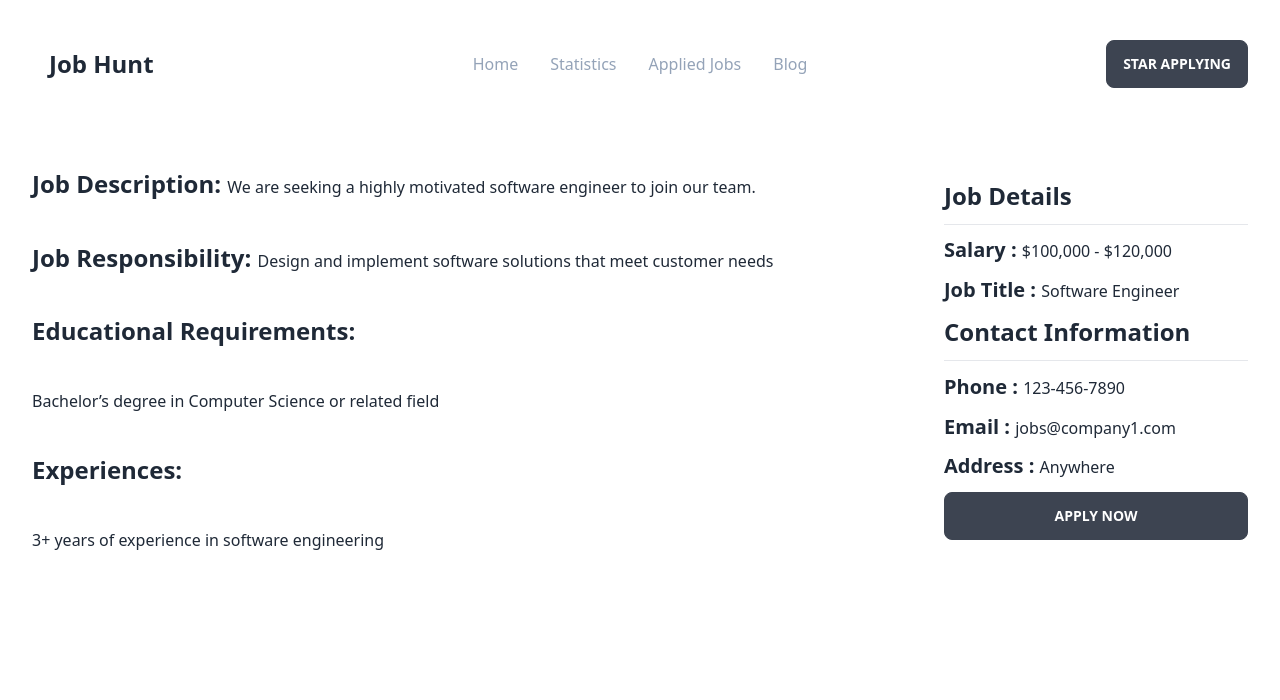
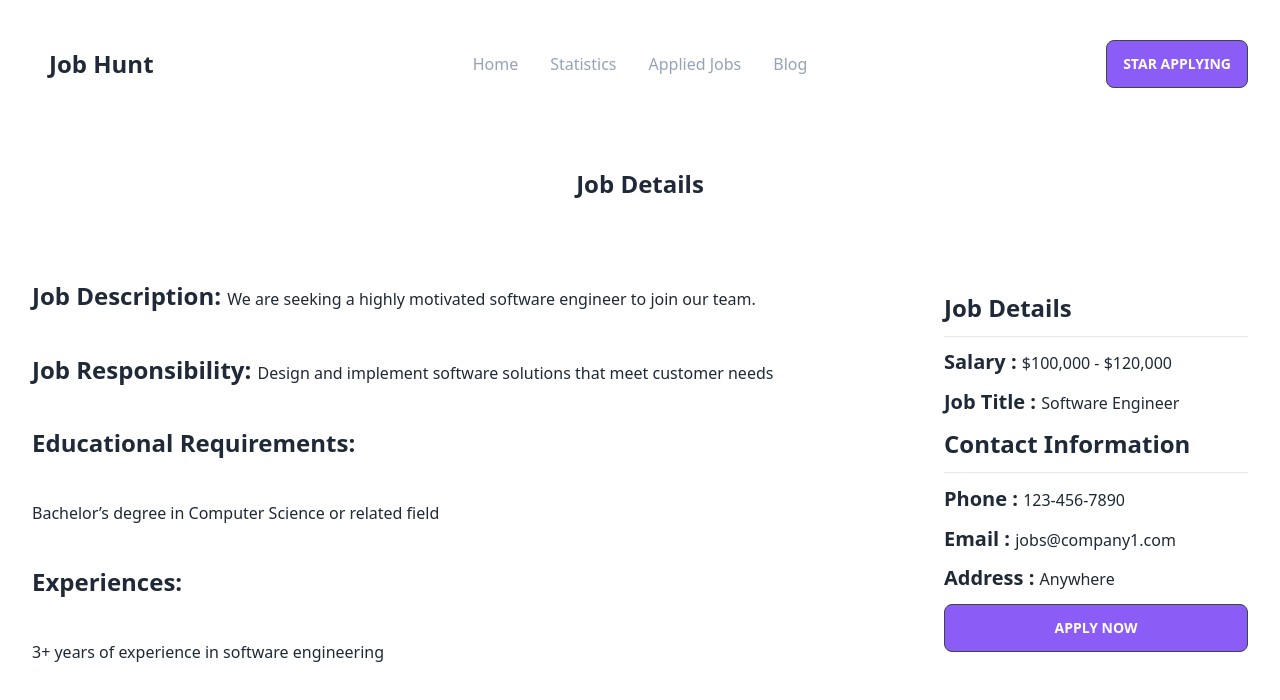
Before and after one commit to maksudur-pro/job-hunt, a React (Vite) app: page /details/1 in a window 1280 px wide. Shown: the top 700 px of the page. Built offline with nearby package versions, Linux system fonts and the light colour scheme.

Commit message:
added bg color

```diff
--- a/src/Components/Feature.jsx
+++ b/src/Components/Feature.jsx
@@ -19,7 +19,7 @@ const Feature = ({ feature }) => {
         </div>
         <div>
           <Link to={`details/${id}`}>
-            <button className="btn">View Details</button>
+            <button className="btn bg-violet-500">View Details</button>
           </Link>
         </div>
       </div>
--- a/src/Components/Header.jsx
+++ b/src/Components/Header.jsx
@@ -64,7 +64,7 @@ const Header = () => {
         </ul>
       </div>
       <div className="navbar-end">
-        <a className="btn">Star Applying</a>
+        <a className="btn bg-violet-500">Star Applying</a>
       </div>
     </div>
   );
--- a/src/Components/Home.jsx
+++ b/src/Components/Home.jsx
@@ -24,7 +24,7 @@ const Home = () => {
         <div>
           <h2 className="text-7xl font-bold">
             One Step <br /> Closer To Your{" "}
-            <span className="text-cyan-500">Dream Job</span>
+            <span className="text-violet-500">Dream Job</span>
           </h2>
           <p className="text-slate-400">
             Explore thousands of job opportunities with all the information you
@@ -32,7 +32,7 @@ const Home = () => {
             from start to finish.
           </p>
           <br />
-          <button className="btn">Get Started</button>
+          <button className="btn bg-violet-500">Get Started</button>
         </div>
         <div>
           <img src="/src/assets/P3OLGJ1 copy 1.png" alt="" />
@@ -67,7 +67,9 @@ const Home = () => {
         ))}
       </div>
       <div className="text-center">
-        <button onClick={() => setData(!data)} className="btn mb-7">
+        <button
+          onClick={() => setData(!data)}
+          className="btn mb-7 bg-violet-500">
           {data ? "see less" : "see more"}
         </button>
       </div>
--- a/src/Components/ViewDetails.jsx
+++ b/src/Components/ViewDetails.jsx
@@ -20,7 +20,9 @@ const ViewDetails = () => {
     addToDb(id);
   };
   return (
-    <div className="my-container lg:flex justify-around">
+    <div className="my-container ">
+      <h1 className="text-2xl font-bold mb-20 text-center">Job Details</h1>
+      <div className="lg:flex justify-around">
         <div className="card lg:w-3/4 h-96 justify-between">
           <p>
             <span className="text-2xl font-bold">Job Description: </span>
@@ -60,9 +62,12 @@ const ViewDetails = () => {
             <span className="text-xl font-bold">Address : </span>
             {location}
           </p>
-        <button onClick={() => handleAdd(id)} className="btn w-full">
+          <button
+            onClick={() => handleAdd(id)}
+            className="btn w-full bg-violet-500">
             Apply Now
           </button>
+        </div>
       </div>
     </div>
   );
```
Lines whose indentation alone changed are shown as unchanged.
